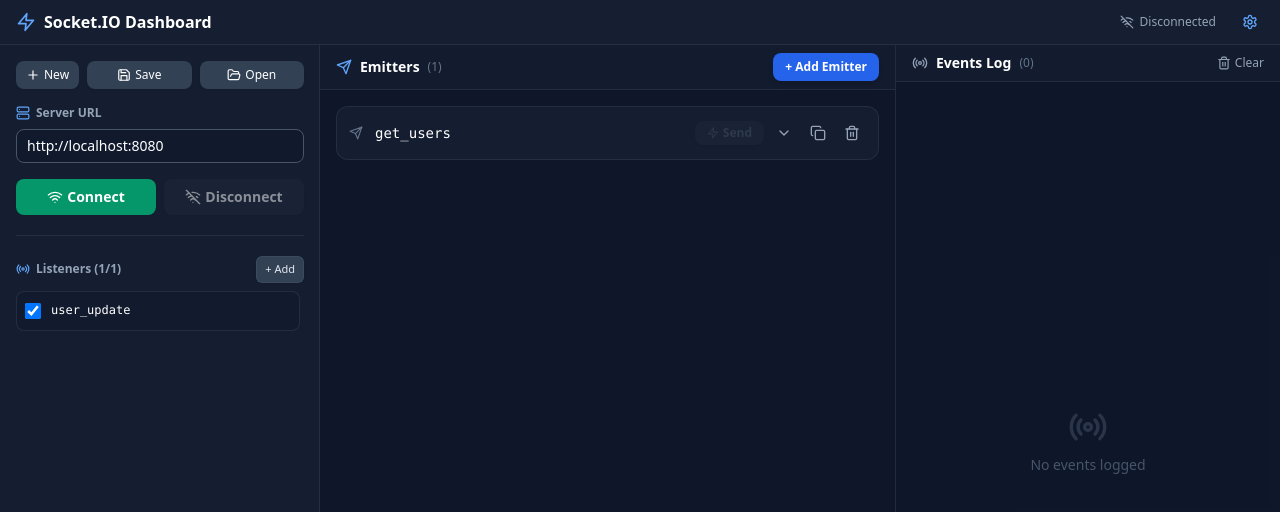
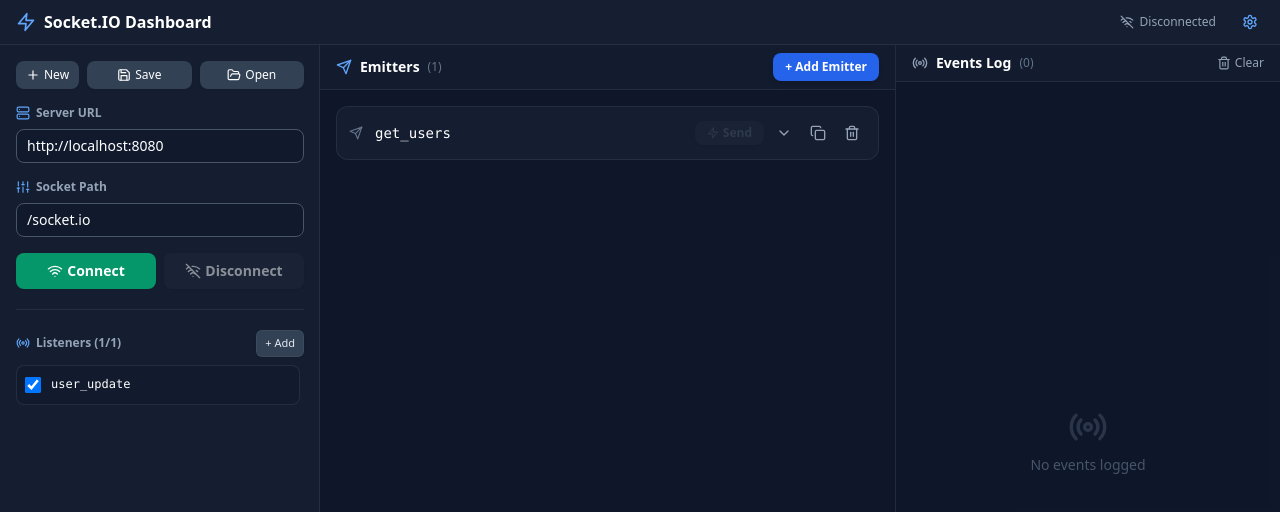
Before and after one commit to UTTAMGUPTA2712/Socket.io-Connector, a React (Vite) app: page / in a window 1280 px wide. Shown: the top 512 px of the page. Built offline with nearby package versions, Linux system fonts and the light colour scheme.

Commit message:
feat: add configurable socket path support to connection settings and config management

```diff
--- a/src/App.tsx
+++ b/src/App.tsx
@@ -27,6 +27,7 @@
   const [configs, setConfigs] = useState<SocketConfig[]>([]);
   const [currentConfigId, setCurrentConfigId] = useState<string | null>(null);
   const [serverUrl, setServerUrl] = useState('http://localhost:8080');
+  const [socketPath, setSocketPath] = useState('/socket.io');
   const [listeners, setListeners] = useState<ListenerConfig[]>([
     { id: 'default-listener', event: 'user_update', isActive: true },
   ]);
@@ -68,6 +69,7 @@
       if (activeStateStr) {
         const activeState = JSON.parse(activeStateStr);
         if (activeState.serverUrl) setServerUrl(activeState.serverUrl);
+        if (activeState.socketPath) setSocketPath(activeState.socketPath);
         if (activeState.listeners) setListeners(activeState.listeners);
         if (activeState.emitters) setEmitters(activeState.emitters);
         if (activeState.currentConfigId) setCurrentConfigId(String(activeState.currentConfigId));
@@ -77,6 +79,7 @@
           const config = loadedConfigs.find((c) => String(c.id) === currentId);
           if (config) {
             setServerUrl(config.serverUrl);
+            setSocketPath(config.path || '/socket.io');
             setListeners(config.listeners || []);
             setEmitters(config.emitters || []);
             setCurrentConfigId(currentId);
@@ -104,12 +107,13 @@
     if (!isLoaded) return;
     const activeState = {
       serverUrl,
+      socketPath,
       listeners,
       emitters,
       currentConfigId,
     };
     localStorage.setItem('socket-dashboard-active-state', JSON.stringify(activeState));
-  }, [serverUrl, listeners, emitters, currentConfigId, isLoaded]);
+  }, [serverUrl, socketPath, listeners, emitters, currentConfigId, isLoaded]);
 
   const removeToast = useCallback((id: string) => {
     setToasts((prev) => prev.filter((t) => t.id !== id));
@@ -158,6 +162,7 @@
 
     try {
       const socket = io(serverUrl, {
+        path: socketPath.trim() || undefined,
         transports: ['websocket', 'polling'],
         reconnectionAttempts: 5,
         timeout: 10000,
@@ -198,7 +203,7 @@
       setErrorMessage(message);
       showToast(`Error: ${message}`, 'error');
     }
-  }, [serverUrl, listeners, showToast, addLog]);
+  }, [serverUrl, socketPath, listeners, showToast, addLog]);
 
   const handleDisconnect = useCallback(() => {
     if (socketRef.current) {
@@ -328,6 +333,7 @@
       id: Date.now().toString(),
       name,
       serverUrl,
+      path: socketPath,
       listeners,
       emitters,
       createdAt: new Date().toISOString(),
@@ -337,18 +343,18 @@
     setCurrentConfigId(newConfig.id);
     showToast(`Saved "${name}"`, 'success');
     return newConfig;
-  }, [serverUrl, listeners, emitters, showToast]);
+  }, [serverUrl, socketPath, listeners, emitters, showToast]);
 
   const updateConfig = useCallback((id: string, name: string) => {
     setConfigs((prev) =>
       prev.map((c) =>
         String(c.id) === id
-          ? { ...c, name, serverUrl, listeners, emitters, updatedAt: new Date().toISOString() }
+          ? { ...c, name, serverUrl, path: socketPath, listeners, emitters, updatedAt: new Date().toISOString() }
           : c
       )
     );
     showToast(`Updated "${name}"`, 'success');
-  }, [serverUrl, listeners, emitters, showToast]);
+  }, [serverUrl, socketPath, listeners, emitters, showToast]);
 
   const deleteConfig = useCallback((id: string) => {
     setConfigs((prev) => prev.filter((c) => String(c.id) !== id));
@@ -364,6 +370,7 @@
     if (config) {
       setCurrentConfigId(id);
       setServerUrl(config.serverUrl);
+      setSocketPath(config.path || '/socket.io');
       setListeners(config.listeners || []);
       setEmitters(config.emitters || []);
       localStorage.setItem(CURRENT_CONFIG_KEY, id);
@@ -407,7 +414,7 @@
       setConfigs((prev) =>
         prev.map((c) =>
           String(c.id) === currentConfigId
-            ? { ...c, serverUrl, listeners, emitters, updatedAt: new Date().toISOString() }
+            ? { ...c, serverUrl, path: socketPath, listeners, emitters, updatedAt: new Date().toISOString() }
             : c
         )
       );
@@ -416,11 +423,12 @@
     } else {
       openSaveModal(true);
     }
-  }, [currentConfigId, serverUrl, listeners, emitters, configs, openSaveModal, showToast]);
+  }, [currentConfigId, serverUrl, socketPath, listeners, emitters, configs, openSaveModal, showToast]);
 
   const handleNewConfigClick = useCallback(() => {
     setCurrentConfigId(null);
     setServerUrl('http://localhost:8080');
+    setSocketPath('/socket.io');
     setListeners([
       { id: 'default-listener', event: 'user_update', isActive: true },
     ]);
@@ -533,6 +541,8 @@
           showSettings={showSettings}
           serverUrl={serverUrl}
           onChangeServerUrl={setServerUrl}
+          socketPath={socketPath}
+          onChangeSocketPath={setSocketPath}
           connectionStatus={connectionStatus}
           errorMessage={errorMessage}
           listeners={listeners}
--- a/src/components/Sidebar.tsx
+++ b/src/components/Sidebar.tsx
@@ -1,11 +1,13 @@
 import React from 'react';
-import { Save, FolderOpen, Server, Wifi, WifiOff, Radio, X, Plus } from 'lucide-react';
+import { Save, FolderOpen, Server, Wifi, WifiOff, Radio, X, Plus, Sliders } from 'lucide-react';
 import { ConnectionStatus, ListenerConfig } from '../types/socket';
 
 interface SidebarProps {
   showSettings: boolean;
   serverUrl: string;
   onChangeServerUrl: (url: string) => void;
+  socketPath: string;
+  onChangeSocketPath: (path: string) => void;
   connectionStatus: ConnectionStatus;
   errorMessage: string;
   listeners: ListenerConfig[];
@@ -27,6 +29,8 @@
   showSettings,
   serverUrl,
   onChangeServerUrl,
+  socketPath,
+  onChangeSocketPath,
   connectionStatus,
   errorMessage,
   listeners,
@@ -89,6 +93,22 @@
             disabled={connectionStatus === 'connected'}
             className="w-full px-2.5 py-1.5 text-sm bg-slate-900/50 border border-slate-600 rounded-lg text-white placeholder-slate-500 focus:outline-none focus:ring-1 focus:ring-blue-500 disabled:opacity-50"
             placeholder="http://localhost:8080"
+          />
+        </div>
+
+        {/* Socket Path Settings */}
+        <div className="space-y-2">
+          <label className="flex items-center gap-1.5 text-xs font-semibold text-slate-400">
+            <Sliders className="w-3.5 h-3.5 text-blue-400" />
+            Socket Path
+          </label>
+          <input
+            type="text"
+            value={socketPath}
+            onChange={(e) => onChangeSocketPath(e.target.value)}
+            disabled={connectionStatus === 'connected'}
+            className="w-full px-2.5 py-1.5 text-sm bg-slate-900/50 border border-slate-600 rounded-lg text-white placeholder-slate-500 focus:outline-none focus:ring-1 focus:ring-blue-500 disabled:opacity-50"
+            placeholder="/socket.io"
           />
         </div>
 
--- a/src/types/socket.ts
+++ b/src/types/socket.ts
@@ -15,6 +15,7 @@
   id: string;
   name: string;
   serverUrl: string;
+  path: string;
   listeners: ListenerConfig[];
   emitters: EmitterConfig[];
   createdAt: string;
--- a/src/utils/migration.ts
+++ b/src/utils/migration.ts
@@ -6,6 +6,7 @@
     id: config.id ? String(config.id) : (Date.now().toString() + Math.random()),
     name: config.name || 'Unnamed Config',
     serverUrl: config.serverUrl || 'http://localhost:8080',
+    path: config.path || '/socket.io',
     listeners: Array.isArray(config.listeners)
       ? config.listeners
       : [
```
